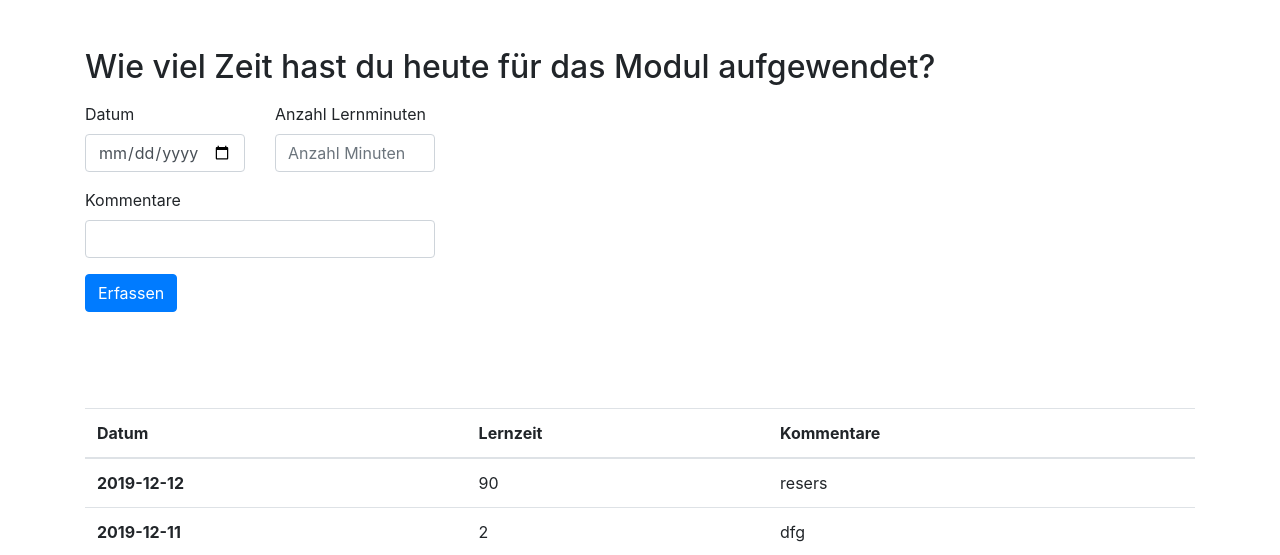
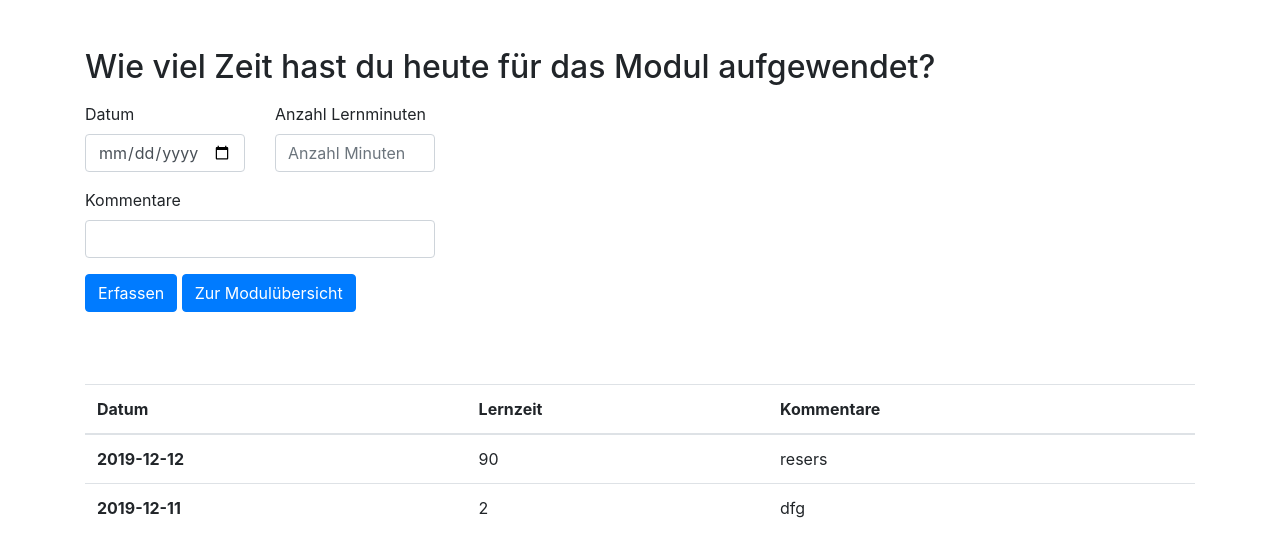
Before and after one commit to gloordaria/PROG2, a Flask app: page /lernzeitdetail/test in a window 1280 px wide. Shown: the part 56-611 px from the top of the page. Run offline with Flask 2, Linux system fonts and the light colour scheme; some libraries are stand-ins or nearby versions.

Commit message:
Seitennavigation vervollständigt (Buttons)

```diff
--- a/data/data.json
+++ b/data/data.json
@@ -1 +1 @@
-{"module": {"test": {"modulname": "test", "credits": 1, "semester": 1, "vorlesungen": 12, "lernzeit_gesamt": 92, "lernzeiten": {"2019-12-12 13:15:01.038655": {"datum": "2019-12-12", "lernzeit": "90", "kommentare": "resers"}, "2019-12-12 13:15:53.529115": {"datum": "2019-12-11", "lernzeit": "2", "kommentare": "dfg"}}}, "prog2 - test": {"modulname": "prog2 - test", "credits": 1, "semester": 1, "vorlesungen": 4, "lernzeit_gesamt": 0, "lernzeiten": {}}, "Programmieren 2": {"modulname": "Programmieren 2", "credits": 4, "semester": 1, "vorlesungen": 10, "lernzeit_gesamt": 0, "lernzeiten": {}}}}
+{"module": {"test": {"modulname": "test", "credits": 1, "semester": 1, "vorlesungen": 12, "lernzeit_gesamt": 92, "lernzeiten": {"2019-12-12 13:15:01.038655": {"datum": "2019-12-12", "lernzeit": "90", "kommentare": "resers"}, "2019-12-12 13:15:53.529115": {"datum": "2019-12-11", "lernzeit": "2", "kommentare": "dfg"}}}, "prog2 - test": {"modulname": "prog2 - test", "credits": 1, "semester": 1, "vorlesungen": 4, "lernzeit_gesamt": 0, "lernzeiten": {}}, "Programmieren 2": {"modulname": "Programmieren 2", "credits": 4, "semester": 1, "vorlesungen": 10, "lernzeit_gesamt": 0, "lernzeiten": {}}, "Statistik": {"modulname": "Statistik", "credits": 4, "semester": 2, "vorlesungen": 10, "lernzeit_gesamt": 0, "lernzeiten": {}}}}
--- a/templates/footer.html
+++ b/templates/footer.html
@@ -1,5 +1,3 @@
-
-
 
 <!-- Import jquery 3.3.1 slim min -->
     <script src="{{ url_for('static', filename='js/jquery-3.4.0.slim.min.js') }}"></script>
--- a/templates/lernzeitdetail.html
+++ b/templates/lernzeitdetail.html
@@ -1,9 +1,9 @@
 {% include "header.html" %}
 {% include "navigation.html" %}
 
-
 <div class="container">
 <div class="table-responsive-sm mt-5">
+
   <h2>Wie viel Zeit hast du heute für das Modul aufgewendet?</h2>
   <p></p>
 
@@ -30,13 +30,10 @@
     </div>
 
     <div class = "row"><p></p></div>
+  </form>
 
-    <div class="row">
-      <div class="col-2">
-        <button class="btn btn-primary" type="submit">Erfassen</button>
-      </div>
-    </div>
-  </form>
+  <button class="btn btn-primary" type="submit">Erfassen</button>
+  <a class="btn btn-primary" href="{{ url_for('moduluebersicht') }}">Zur Modulübersicht</a>
 
   <br></br>
 
--- a/templates/modulerfassen.html
+++ b/templates/modulerfassen.html
@@ -44,6 +44,7 @@
       </div>
 
       <button class="btn btn-primary" type="submit">Bestätigen</button>
+      <a class="btn btn-primary" href="{{ url_for('moduluebersicht') }}">Zur Modulübersicht</a>
 </form>
 </div>
 
```
